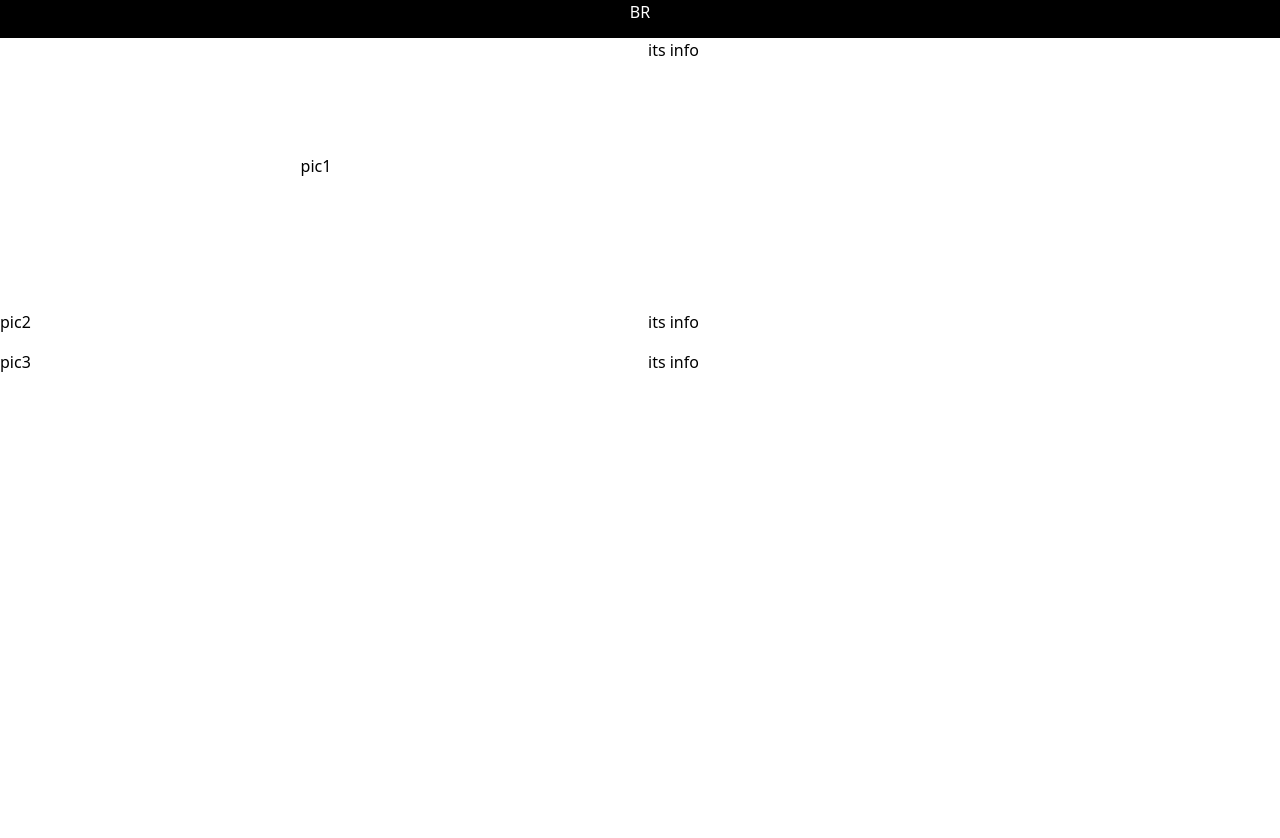
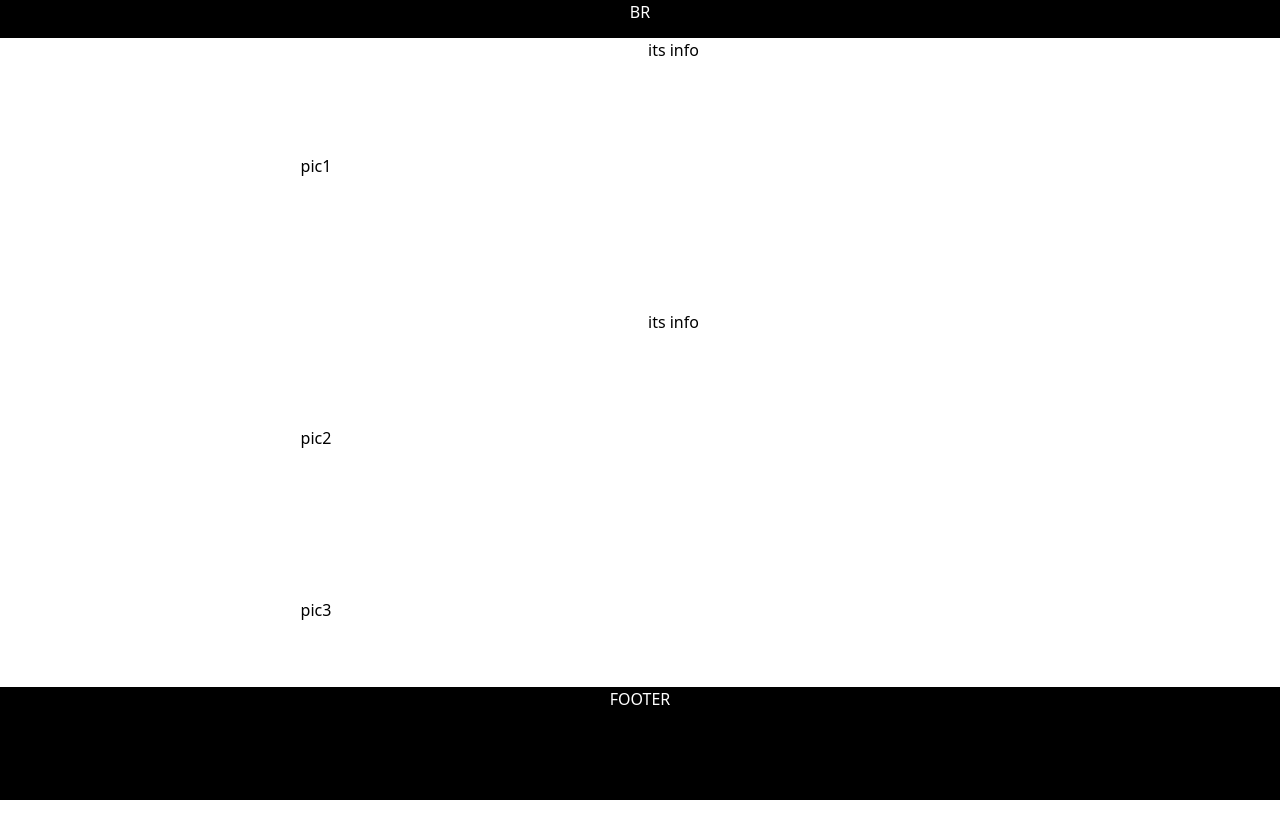
Before and after one commit to treva556/robots-portfolio, a React (Create React App) app: page / in a window 1280 px wide. Before the commit the page ends 800 px from the top, so only its background shows below. Built offline with nearby package versions, Linux system fonts and the light colour scheme.

Commit message:
body and header

```diff
--- a/src/App.js
+++ b/src/App.js
@@ -1,16 +1,20 @@
-
-
 
 import React from 'react';
 import Main from './pages/Main';
 import Header from './components/header';
+import Footer from './components/footer';
 import './App.css';
+
 
 function App() {
   return (
     <div>
       <Header/>
       <Main/>
+      <div className='absolute inset-x-0 bottom-0 '>
+      <Footer/>
+      </div>
+
     </div>
   );
 }
--- a/src/components/footer.js
+++ b/src/components/footer.js
@@ -0,0 +1,13 @@
+import React from "react";
+
+function Footer() {
+  return (
+    <div>
+      <div className="w-screen h-[3cm] bg-black text-white text-center">
+        <p className="text-center">FOOTER</p>
+      </div>
+    </div>
+  );
+}
+
+export default Footer;
--- a/src/pages/Main.js
+++ b/src/pages/Main.js
@@ -12,18 +12,24 @@ function Main() {
         its info
 
         </div>
-        <div>
-        pic2
-        </div>
+        <div className="box-border h-64 w-110 p-4 content-center">
+
+            <p className=" text-center">pic2</p>
+
+            </div>
         <div>
             its info
         </div>
-        <div>
-          pic3
+        <div className="box-border h-64 w-110 p-4">
+
+            <p className=" text-center">  pic3</p>
+
         </div>
-        <div>
-         its info
-        </div>
+        <div className="box-border h-64 w-110 p-4 content-center">
+
+<p className=" text-center">its info</p>
+
+</div>
 
     </div>
   );
```
